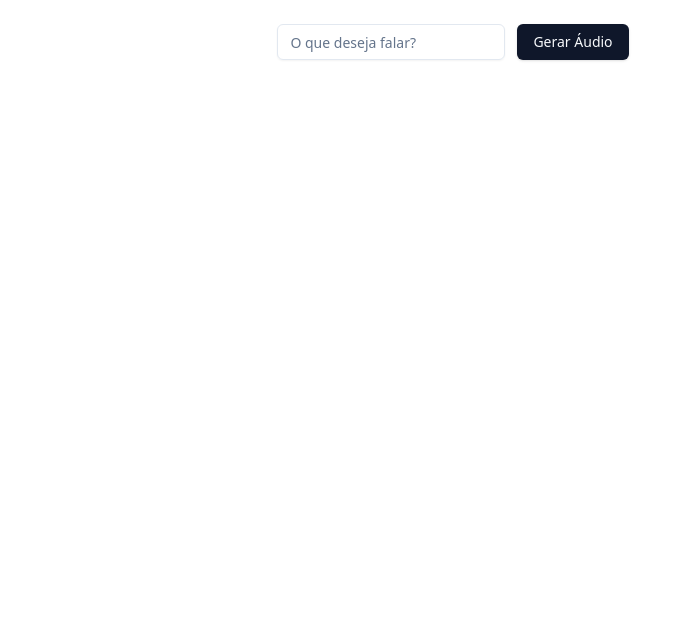
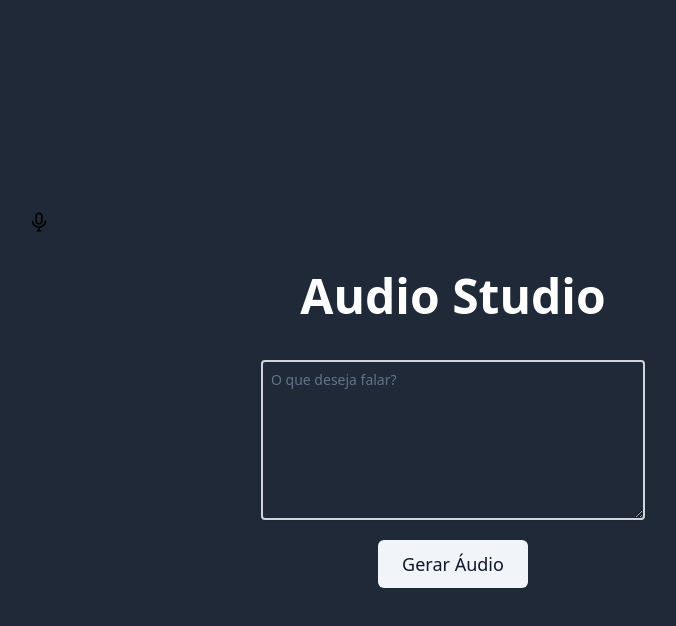
Before and after one commit to KalebIsaias/ai-audio-studio, a React (Vite) app: page / in a window 1280 px wide. Shown: the top 626 px of the page, without its empty margins (187-863 px from the left). Built offline with nearby package versions, Linux system fonts and the light colour scheme.

Commit message:
feat(front): configura as rotas

```diff
--- a/package.json
+++ b/package.json
@@ -19,6 +19,7 @@
     "react": "^18.2.0",
     "react-dom": "^18.2.0",
     "react-hook-form": "^7.51.2",
+    "react-router-dom": "^6.22.3",
     "tailwind-merge": "^2.2.2",
     "tailwindcss-animate": "^1.0.7",
     "zod": "^3.22.4"
--- a/src/App.tsx
+++ /dev/null
@@ -1,17 +0,0 @@
-import { Button } from "./components/ui/button";
-import { Input } from "./components/ui/input";
-
-export function App() {
-  return (
-    <div className="p-6 max-w-4xl mx-auto space-y-4 items-center">
-      <div className="flex items-center justify-center">
-        <form className="flex items-center space-x-3 ">
-          <Input name="prompt" placeholder="O que deseja falar?" />
-          <Button type="submit" variant="default">
-            Gerar Áudio
-          </Button>
-        </form>
-      </div>
-    </div>
-  );
-}
--- /dev/null
+++ b/src/components/prompt.tsx
@@ -0,0 +1,46 @@
+import { Button } from "./ui/button";
+import { Textarea } from "./ui/textarea";
+import { useForm } from "react-hook-form";
+import { zodResolver } from "@hookform/resolvers/zod";
+import { z } from "zod";
+
+const promptSchema = z.object({
+  prompt: z.string(),
+});
+
+type PromptSchema = z.infer<typeof promptSchema>;
+
+export function Prompt() {
+  const { register, handleSubmit } = useForm<PromptSchema>({
+    resolver: zodResolver(promptSchema),
+  });
+
+  function handlePrompt(data: PromptSchema) {
+    console.log(data);
+    alert("Áudio gerado com sucesso!");
+  }
+
+  return (
+    <div className="flex items-center justify-center">
+      <form
+        onSubmit={handleSubmit(handlePrompt)}
+        className="flex flex-col items-center space-y-5"
+      >
+        <Textarea
+          className="border-2 border-gray-300 rounded-sm p-2 resize-y w-full md:w-96 text-white max-h-80 min-h-40"
+          autoComplete="off"
+          required
+          placeholder="O que deseja falar?"
+          {...register("prompt")}
+        />
+        <Button
+          className="text-lg font-medium p-6"
+          type="submit"
+          variant="secondary"
+        >
+          Gerar Áudio
+        </Button>
+      </form>
+    </div>
+  );
+}
--- /dev/null
+++ b/src/components/ui/textarea.tsx
@@ -0,0 +1,24 @@
+import * as React from "react"
+
+import { cn } from "@/lib/utils"
+
+export interface TextareaProps
+  extends React.TextareaHTMLAttributes<HTMLTextAreaElement> {}
+
+const Textarea = React.forwardRef<HTMLTextAreaElement, TextareaProps>(
+  ({ className, ...props }, ref) => {
+    return (
+      <textarea
+        className={cn(
+          "flex min-h-[60px] w-full rounded-md border border-input bg-transparent px-3 py-2 text-sm shadow-sm placeholder:text-muted-foreground focus-visible:outline-none focus-visible:ring-1 focus-visible:ring-ring disabled:cursor-not-allowed disabled:opacity-50",
+          className
+        )}
+        ref={ref}
+        {...props}
+      />
+    )
+  }
+)
+Textarea.displayName = "Textarea"
+
+export { Textarea }
--- a/src/main.tsx
+++ b/src/main.tsx
@@ -1,7 +1,7 @@
 import "./global.css";
 import React from "react";
 import ReactDOM from "react-dom/client";
-import { App } from "./App.tsx";
+import { App } from "./routes.tsx";
 
 ReactDOM.createRoot(document.getElementById("root")!).render(
   <React.StrictMode>
--- /dev/null
+++ b/src/pages/Page.tsx
@@ -0,0 +1,7 @@
+export function Page({ children }: { children: React.ReactNode }) {
+  return (
+    <>
+      <main className="bg-gray-800">{children}</main>
+    </>
+  );
+}
--- /dev/null
+++ b/src/pages/Studio.tsx
@@ -0,0 +1,11 @@
+import { Prompt } from "../components/prompt";
+
+export function Studio() {
+  return (
+    <div className="p-6 max-w-4xl h-screen mx-auto space-y-10 justify-center items-center content-center text-center">
+      <img className="h-5 w-5" src="/microfone.svg" alt="Studio" />
+      <h1 className="text-5xl font-bold text-white">Audio Studio</h1>
+      <Prompt />
+    </div>
+  );
+}
--- /dev/null
+++ b/src/routes.tsx
@@ -0,0 +1,20 @@
+import { BrowserRouter, Routes, Route } from "react-router-dom";
+import { Studio } from "./pages/Studio";
+import { Page } from "./pages/Page";
+
+export function App() {
+  return (
+    <BrowserRouter>
+      <Routes>
+        <Route
+          path="/"
+          element={
+            <Page>
+              <Studio />
+            </Page>
+          }
+        />
+      </Routes>
+    </BrowserRouter>
+  );
+}
--- a/vite.config.ts
+++ b/vite.config.ts
@@ -1,12 +1,12 @@
-// import path from "path";
-// import react from "@vitejs/plugin-react";
-// import { defineConfig } from "vite";
+import path from "path";
+import react from "@vitejs/plugin-react";
+import { defineConfig } from "vite";
 
-// export default defineConfig({
-//   plugins: [react()],
-//   resolve: {
-//     alias: {
-//       "@": path.resolve(__dirname, "./src"),
-//     },
-//   },
-// });
+export default defineConfig({
+  plugins: [react()],
+  resolve: {
+    alias: {
+      "@": path.resolve(__dirname, "./src"),
+    },
+  },
+});
```
Also changed, not shown: public/microfone.svg (added), src/global.css (line endings or trailing spaces), 1 other file (tests, documents, lock files or other folders).
